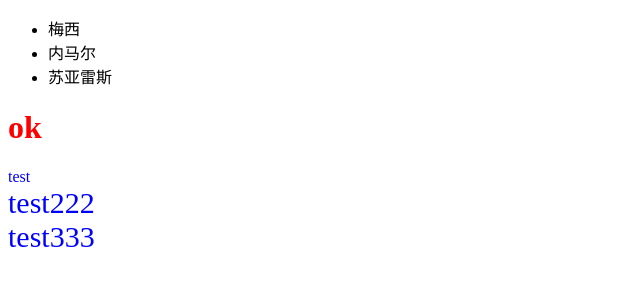
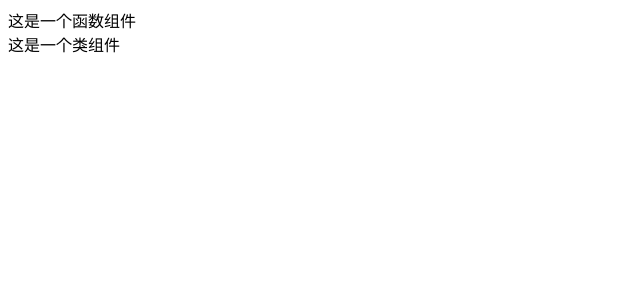
Before and after one commit to Jimmy-22/learn_react, a React (Create React App) app: page / in a window 1280 px wide. Shown: the top 300 px of the page, without its empty margins (0-640 px from the left). Built offline with nearby package versions, Linux system fonts and the light colour scheme.

Commit message:
函数组件和类组件

```diff
--- a/src/App.js
+++ b/src/App.js
@@ -1,26 +1,24 @@
-import "./app.css";
+import React from "react";
 
-const players = [
-  { id: 1, name: "梅西" },
-  { id: 2, name: "内马尔" },
-  { id: 3, name: "苏亚雷斯" },
-];
-const flag = true;
-const styleObj = { color: "blue" };
-const showTitle = true;
+// 定义函数组件
+function HelloFn() {
+  return <div>这是一个函数组件</div>;
+}
 
+// 定义类组件
+class HelloC extends React.Component {
+  render() {
+    return <div>这是一个类组件</div>;
+  }
+}
+
+// 定义类组件
 function App() {
   return (
-    <div className="app">
-      <ul>
-        {players.map((item) => (
-          <li key={item.id}>{item.name}</li>
-        ))}
-      </ul>
-      <div style={{ color: "red" }}>{flag ? <h1>ok</h1> : "no"}</div>
-      <div style={styleObj}>test</div>
-      <div className="title">test222</div>
-      <div className={showTitle ? "title" : ""}>test333</div>
+    <div className="App">
+      {/* 渲染函数组件 */}
+      <HelloFn></HelloFn>
+      <HelloC />
     </div>
   );
 }
```
Also changed, not shown: src/demo/App1.js (added, +28 -0 lines).
